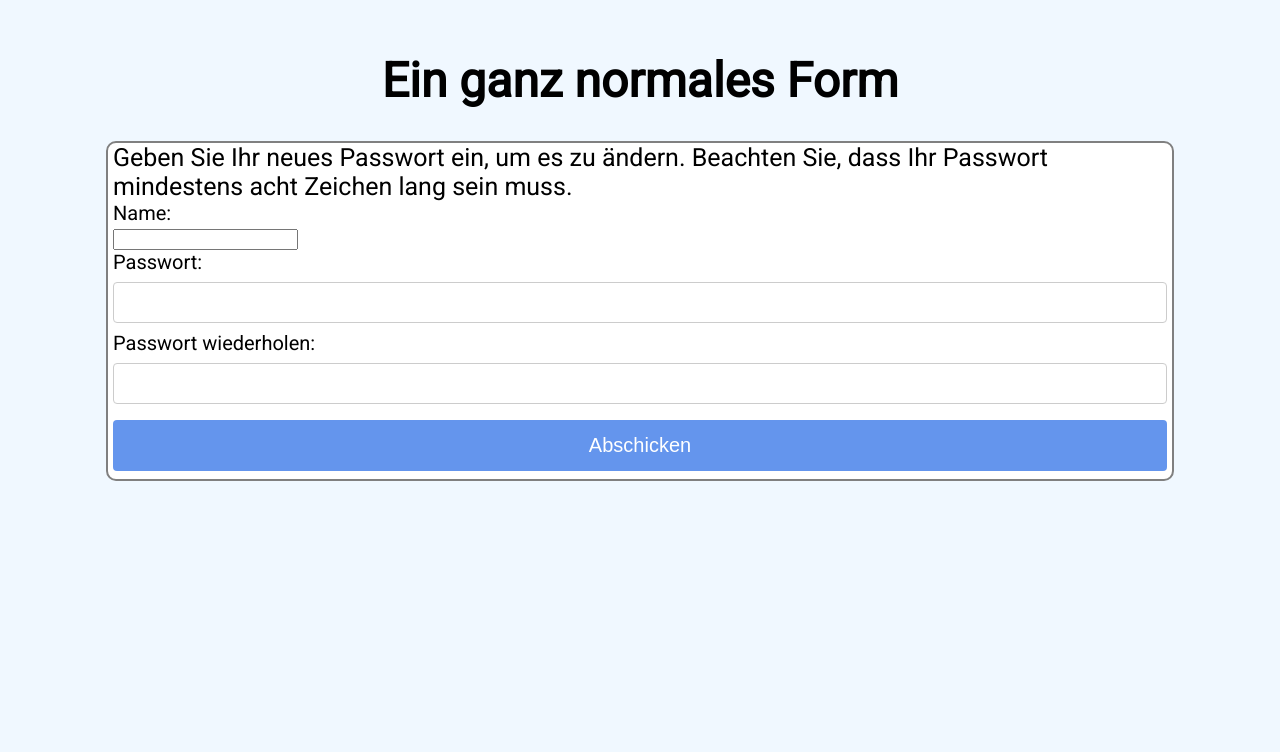
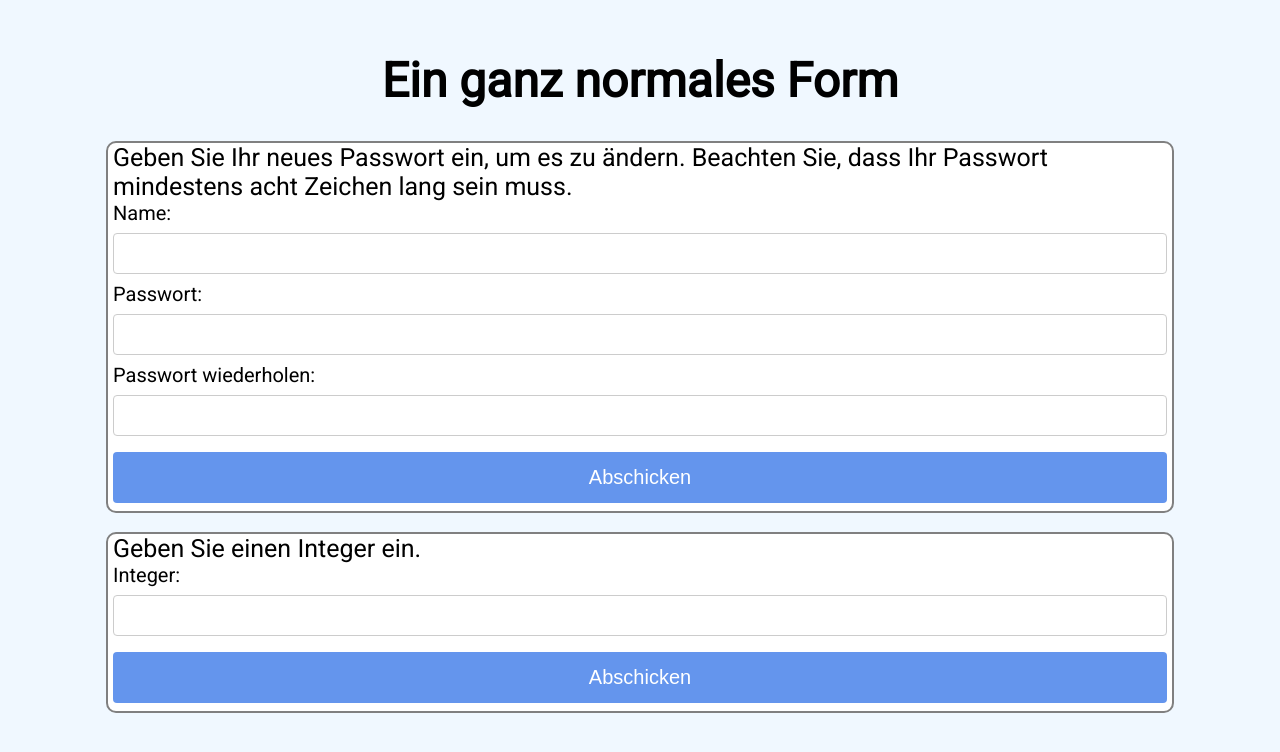
Before and after one commit to MattisKunstmann/Sicherheit-in-Netzwerken, a Flask app: page / in a window 1280 px wide. Shown: the top 752 px of the page. Run offline with Flask 2, Linux system fonts and the light colour scheme.

Commit message:
created the frontend for exercise 2

```diff
--- a/templates/index.html
+++ b/templates/index.html
@@ -40,7 +40,6 @@
     </script>
 
 
-
     <form action="http://127.0.0.1:5000/" target="_self" method="post" id="formId"
           onsubmit="return validate();">
         <label for="name">Name:</label><br>
@@ -53,6 +52,33 @@
     </form>
     <p2 id="text"></p2>
 </div>
+
+<br>
+
+<div class="containerForm">
+    <p1>Geben Sie einen Integer ein.</p1>
+    <script>
+        function validateInteger(){
+            let integer = parseInt(document.getElementById("integer").value);
+            console.log(integer);
+            if(Number.isInteger(integer)){
+                return true;
+            }else{
+                document.getElementById("integerResponse").innerHTML = "no valid Integer";
+            }
+            return false;
+        }
+    </script>
+
+    <form action="http://127.0.0.1:5000/" target="_self" method="post" id="integerForm" onsubmit="return validateInteger();">
+        <label for="integer">Integer: </label>
+        <input type="text" id="integer" name="integer" required><br>
+        <input type="submit" value="Abschicken">
+    </form>
+    <p2 id="integerResponse"></p2>
+</div>
+
+
 </body>
 
 <style>
@@ -98,17 +124,7 @@
         font-size: 16px;
     }
 
-    input[type=password], select {
-        width: 100%;
-        padding: 12px 20px;
-        margin: 8px 0;
-        display: inline-block;
-        border: 1px solid #ccc;
-        border-radius: 4px;
-        box-sizing: border-box;
-    }
-
-    input[type=text], select {
+    input[type=password], input[type=text], input[type=name], select {
         width: 100%;
         padding: 12px 20px;
         margin: 8px 0;
```
Lines whose indentation alone changed are shown as unchanged.
